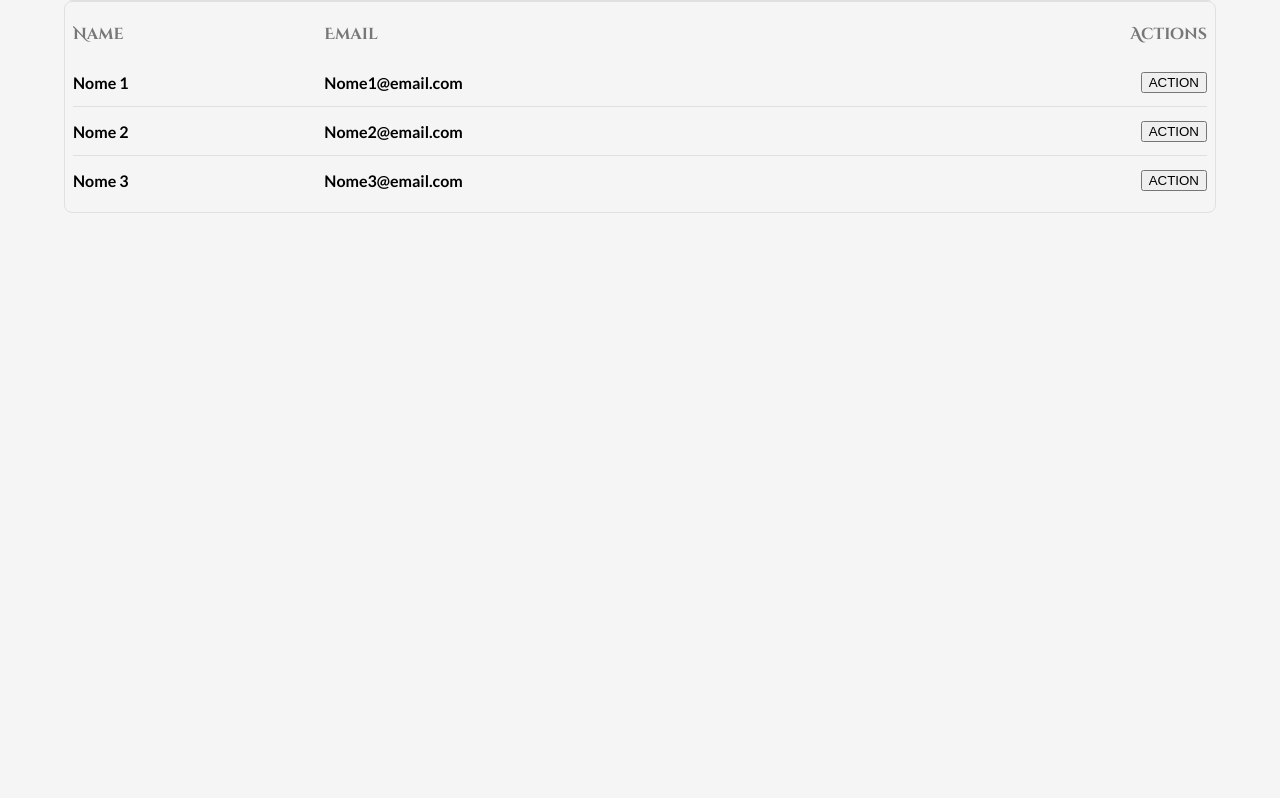
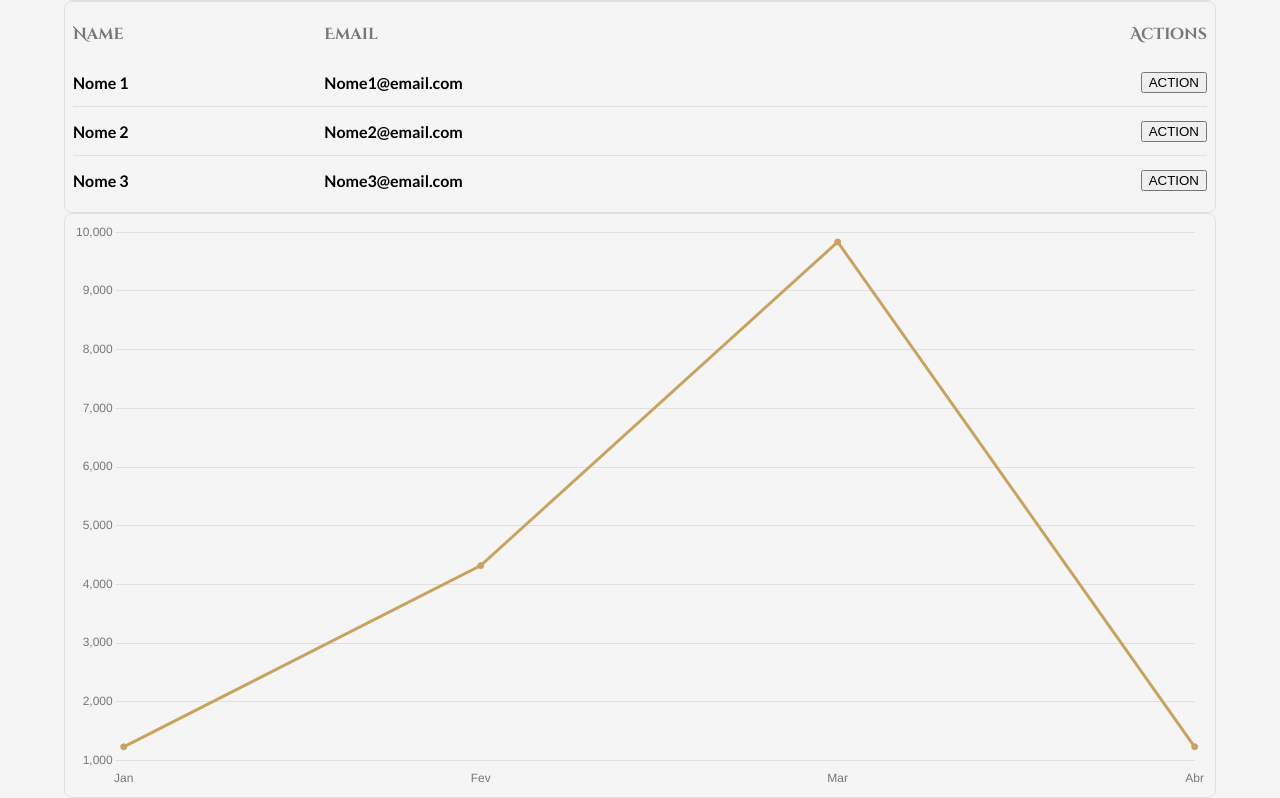
Before and after one commit to Jader-Moura-Lattarulo/luminare-real-estate-sd, a React (Vite) app: page /home in a window 1280 px wide. Shown: the part 372-1170 px from the top of the page. Before the commit the page ends 800 px from the top, so only its background shows below. Built offline with nearby package versions, Linux system fonts and the light colour scheme.

Commit message:
Feat: Chart component

```diff
--- a/package.json
+++ b/package.json
@@ -14,7 +14,9 @@
     "@emotion/styled": "^11.14.0",
     "@mui/material": "^5.17.1",
     "@types/styled-components": "^5.1.34",
+    "chart.js": "^4.4.8",
     "react": "^19.0.0",
+    "react-chartjs-2": "^5.3.0",
     "react-dom": "^19.0.0",
     "react-router-dom": "^7.4.1",
     "styled-components": "^6.1.17"
--- /dev/null
+++ b/src/components/CustomChart.tsx
@@ -0,0 +1,81 @@
+import { useTheme } from 'styled-components'
+import {
+  Chart as ChartJS,
+  CategoryScale,
+  LinearScale,
+  BarElement,
+  PointElement,
+  LineElement,
+  Title,
+  Tooltip,
+  Legend,
+} from 'chart.js'
+import { Line } from 'react-chartjs-2'
+import { Bar } from 'react-chartjs-2'
+import { CustomChartProps } from '@/types'
+
+ChartJS.register(
+  CategoryScale,
+  LinearScale,
+  BarElement,
+  PointElement,
+  LineElement,
+  Title,
+  Tooltip,
+  Legend
+)
+
+function CustomChart(props: CustomChartProps) {
+  const { data, labels, type } = props
+  const theme = useTheme()
+  const options = {
+    responsive: true,
+    scaleShowVerticalLines: false,
+    scales: {
+      x: {
+        border: {
+          display: false,
+        },
+        grid: {
+          display: false,
+        },
+        ticks: {
+          color: theme.typographies.subtitle,
+        },
+      },
+      y: {
+        border: {
+          display: false,
+        },
+        grid: {
+          color: theme.appDefaultStroke,
+        },
+        ticks: {
+          color: theme.typographies.subtitle,
+        },
+      },
+    },
+    plugins: {
+      legend: {
+        display: false,
+      },
+    },
+  }
+  const chartData = {
+    labels,
+    datasets: [
+      {
+        data: data,
+        borderColor: 'rgb(200, 163, 95)',
+        backgroundColor: 'rgba(200, 163, 95, 1)',
+      },
+    ],
+  }
+  return type === 'bar' ? (
+    <Bar options={options} data={chartData} />
+  ) : (
+    <Line options={options} data={chartData} />
+  )
+}
+
+export default CustomChart
--- a/src/components/index.ts
+++ b/src/components/index.ts
@@ -1,4 +1,5 @@
 export { default as AvatarList} from './AvatarList'
+export { default as CustomChart} from './CustomChart'
 export { default as CustomTable} from './CustomTable'
 export { default as FormComponent } from './FormComponent'
 export { default as Header } from './Header'
--- a/src/pages/Home.tsx
+++ b/src/pages/Home.tsx
@@ -1,4 +1,10 @@
-import { AvatarList, CardComponent, CustomTable, Header } from '@/components'
+import {
+  AvatarList,
+  CardComponent,
+  CustomChart,
+  CustomTable,
+  Header,
+} from '@/components'
 import { Container } from '@mui/material'
 import { currencyConverter } from '@/utils'
 
@@ -56,6 +62,9 @@
             rows={mockTableData.rows}
           />
         </CardComponent>
+        <CardComponent>
+          <CustomChart labels={['Jan', 'Fev', 'Mar', 'Abr']} data={[1234.42, 4321.65, 9834.53,1235.4]} type='line'/>
+        </CardComponent>
       </Container>
     </>
   )
--- /dev/null
+++ b/src/types/customChart.d.ts
@@ -0,0 +1,5 @@
+export interface CustomChartProps {
+  labels: string[]
+  data: number[]
+  type: 'line' | 'bar'
+}
--- a/src/types/index.ts
+++ b/src/types/index.ts
@@ -1,4 +1,5 @@
 export * from './avatarsList'
+export * from './customChart'
 export * from './customTable'
 export * from './formComponent'
 export * from './theme'
```
Also changed, not shown: 1 other file (tests, documents, lock files or other folders).
